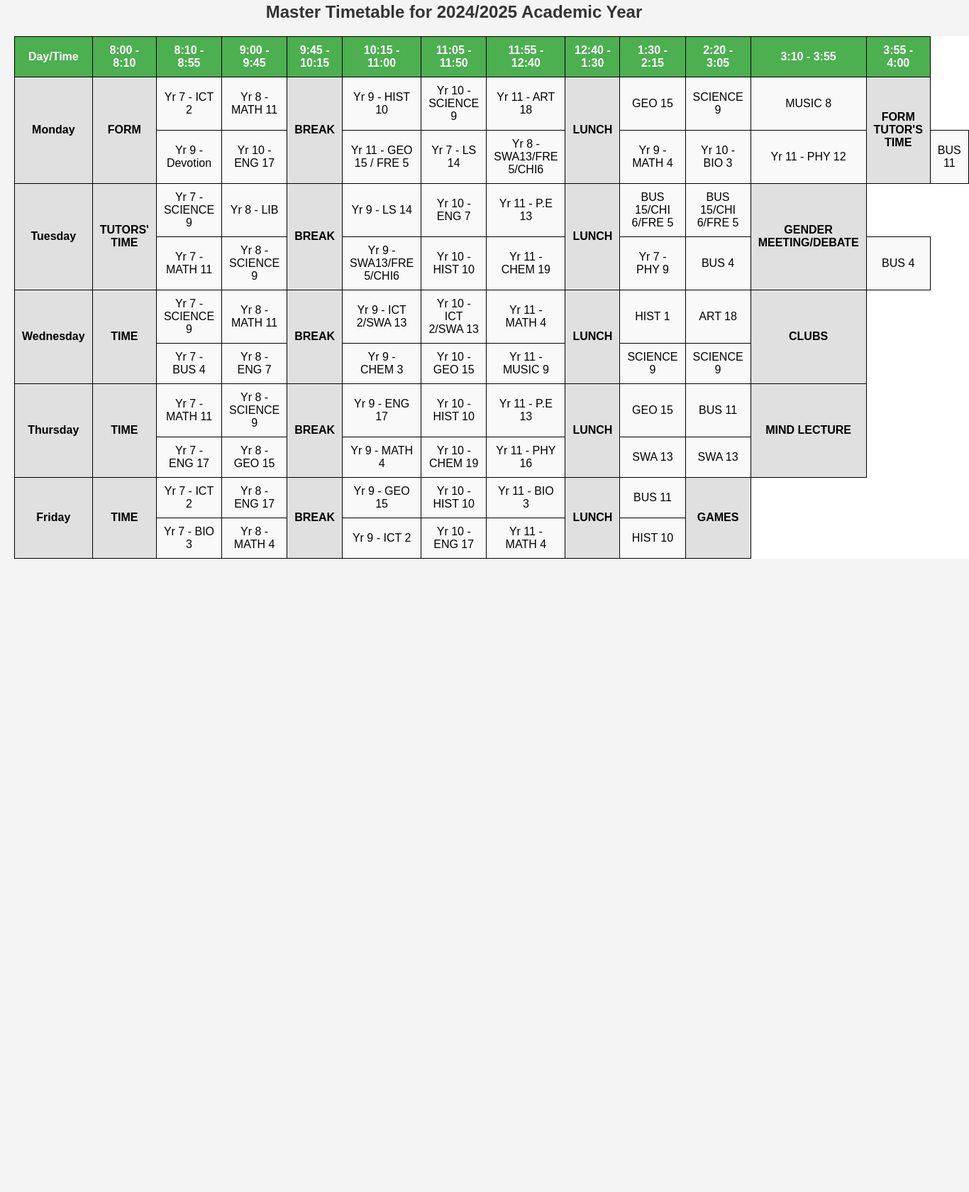
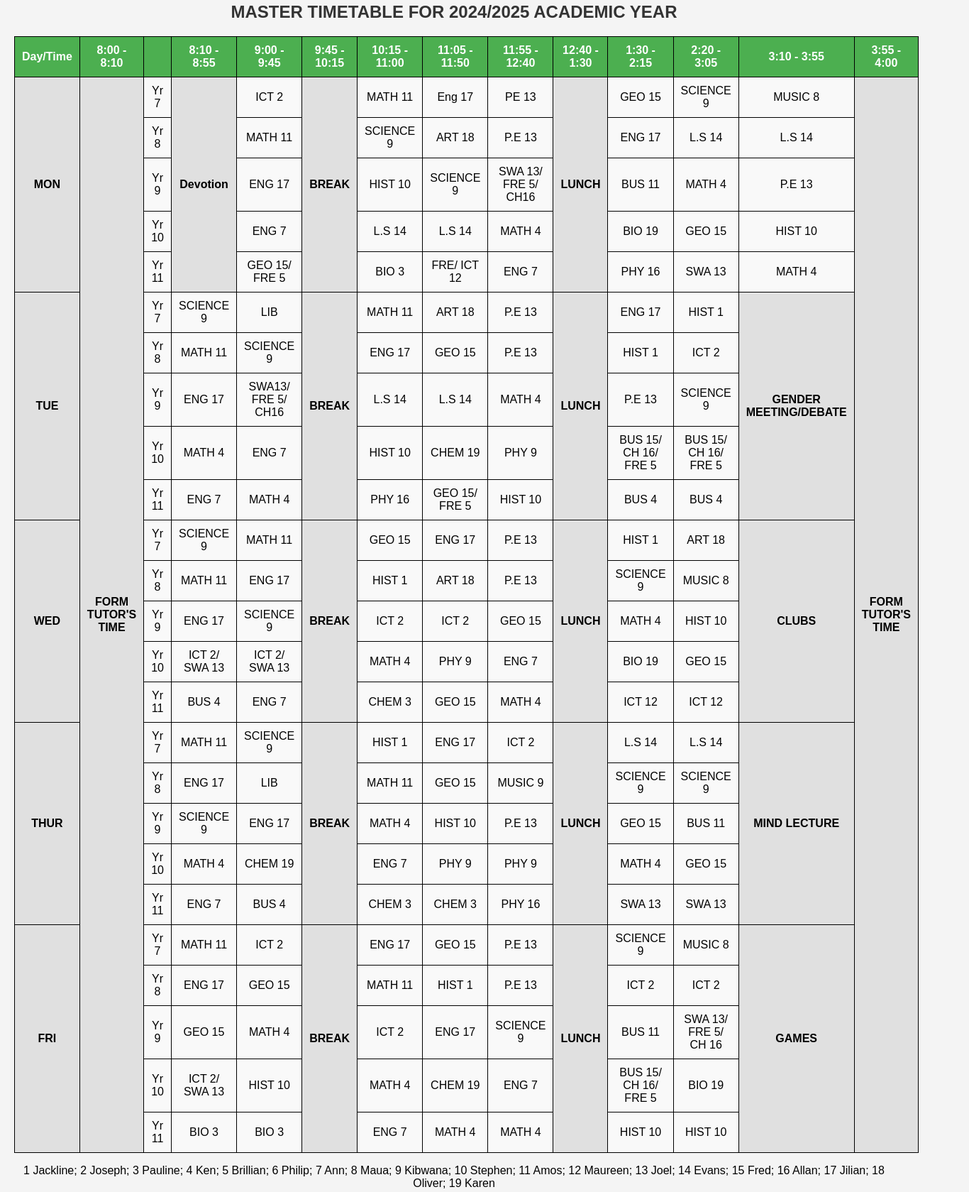
Before and after one commit to silas-karanu/timetable, a plain HTML site: page index.html in a window 1280 px wide. Shown: the part 17-1696 px from the top of the page at 71% size, 1366 px wide, since content can reach past the window. Before the commit the page ends 824 px from the top, so only its background shows below. Drawn offline with Linux system fonts and the light colour scheme.

Commit message:
Update index.html

```diff
--- a/index.html
+++ b/index.html
@@ -7,11 +7,12 @@
     <link rel="stylesheet" href="style.css">
 </head>
 <body>
-    <h2>Master Timetable for 2024/2025 Academic Year</h2>
+    <h2><strong>MASTER TIMETABLE FOR 2024/2025 ACADEMIC YEAR</strong></h2>
     <table>
         <tr>
             <th>Day/Time</th>
             <th>8:00 - 8:10</th>
+            <th></th>
             <th>8:10 - 8:55</th>
             <th>9:00 - 9:45</th>
             <th>9:45 - 10:15</th>
@@ -27,130 +28,310 @@
 
         <!-- Monday -->
         <tr>
-            <td rowspan="2">Monday</td>
-            <td rowspan="2">FORM</td>
-            <td>Yr 7 - ICT 2</td>
-            <td>Yr 8 - MATH 11</td>
-            <td rowspan="2">BREAK</td>
-            <td>Yr 9 - HIST 10</td>
-            <td>Yr 10 - SCIENCE 9</td>
-            <td>Yr 11 - ART 18</td>
-            <td rowspan="2">LUNCH</td>
+            <td rowspan="5">MON</td>
+            <td rowspan="25"><strong>FORM TUTOR'S TIME</strong></td>
+            <td>Yr 7 </td>
+            <td rowspan="5"> Devotion</td>
+            <td> ICT 2</td>
+            <td rowspan="5">BREAK</td>
+            <td> MATH 11</td>
+            <td> Eng 17</td>
+            <td>PE 13</td>
+            <td rowspan="5">LUNCH</td>
             <td>GEO 15</td>
             <td>SCIENCE 9</td>
             <td>MUSIC 8</td>
-            <td rowspan="2">FORM TUTOR'S TIME</td>
-        </tr>
-        <tr>
-            <td>Yr 9 - Devotion</td>
-            <td>Yr 10 - ENG 17</td>
-            <td>Yr 11 - GEO 15 / FRE 5</td>
-            <td>Yr 7 - LS 14</td>
-            <td>Yr 8 - SWA13/FRE 5/CHI6</td>
-            <td>Yr 9 - MATH 4</td>
-            <td>Yr 10 - BIO 3</td>
-            <td>Yr 11 - PHY 12</td>
-            <td>BUS 11</td>
+            <td rowspan="25"><strong>FORM TUTOR'S TIME</strong></td>
         </tr>
 
-        <!-- Tuesday -->
        <tr>
-            <td rowspan="2">Tuesday</td>
-            <td rowspan="2">TUTORS' TIME</td>
-            <td>Yr 7 - SCIENCE 9</td>
-            <td>Yr 8 - LIB</td>
-            <td rowspan="2">BREAK</td>
-            <td>Yr 9 - LS 14</td>
-            <td>Yr 10 - ENG 7</td>
-            <td>Yr 11 - P.E 13</td>
-            <td rowspan="2">LUNCH</td>
-            <td>BUS 15/CHI 6/FRE 5</td>
-            <td>BUS 15/CHI 6/FRE 5</td>
-            <td rowspan="2">GENDER MEETING/DEBATE</td>
+        <td>Yr 8</td>
+        <td>MATH 11</td>
+        <td>SCIENCE 9</td>
+        <td>ART 18</td>
+        <td>P.E 13</td>
+        <td>ENG 17</td>
+        <td>L.S 14</td>
+        <td>L.S 14</td>
        </tr>
+
        <tr>
-            <td>Yr 7 - MATH 11</td>
-            <td>Yr 8 - SCIENCE 9</td>
-            <td>Yr 9 - SWA13/FRE 5/CHI6</td>
-            <td>Yr 10 - HIST 10</td>
-            <td>Yr 11 - CHEM 19</td>
-            <td>Yr 7 - PHY 9</td>
+        <td>Yr 9</td>
+        <td>ENG 17</td>
+        <td>HIST 10</td>
+        <td>SCIENCE 9</td>
+        <td>SWA 13/ FRE 5/ CH16</td>
+        <td>BUS 11</td>
+        <td>MATH 4</td>
+        <td>P.E 13</td>
+       </tr>
+
+       <tr>
+        <td>Yr 10</td>
+        <td>ENG 7</td>
+        <td>L.S 14</td>
+        <td>L.S 14</td>
+        <td>MATH 4</td>
+        <td>BIO 19</td>
+        <td>GEO 15</td>
+        <td>HIST 10</td>
+       </tr>
+
+       <tr>
+        <td>Yr 11</td>
+        <td>GEO 15/ FRE 5</td>
+        <td>BIO 3</td>
+        <td>FRE/ ICT 12</td>
+        <td>ENG 7</td>
+        <td>PHY 16</td>
+        <td>SWA 13</td>
+        <td>MATH 4</td>
+       </tr>
+
+       <!--TUESDAY-->
+       <tr>
+        <td rowspan="5">TUE</td>
+        <td>Yr 7 </td>
+        <td>SCIENCE 9</td>
+        <td>LIB</td>
+        <td rowspan="5">BREAK</td>
+        <td>MATH 11</td>
+        <td>ART 18</td>
+        <td>P.E 13</td>
+        <td rowspan="5">LUNCH</td>
+        <td>ENG 17</td>
+        <td>HIST 1</td>
+        <td rowspan="5">GENDER MEETING/DEBATE </td>
+       </tr>
+
+       <tr>
+        <td>Yr 8</td>
+        <td>MATH 11</td>
+        <td>SCIENCE 9</td>
+        <td>ENG 17</td>
+        <td>GEO 15</td>
+        <td>P.E 13</td>
+        <td>HIST 1</td>
+        <td>ICT 2</td>
+       </tr>
+
+       <tr>
+        <td>Yr 9</td>
+        <td>ENG 17</td>
+        <td>SWA13/ FRE 5/ CH16</td>
+        <td>L.S 14</td>
+        <td>L.S 14</td>
+        <td>MATH 4</td>
+        <td>P.E 13</td>
+        <td>SCIENCE 9</td>
+       </tr>
+
+       <tr>
+        <td>Yr 10</td>
+        <td>MATH 4</td>
+        <td>ENG 7</td>
+        <td>HIST 10</td>
+        <td>CHEM 19</td>
+        <td>PHY 9</td>
+        <td>BUS 15/ CH 16/ FRE 5</td>
+        <td>BUS 15/ CH 16/ FRE 5</td>
+       </tr>
+
+       <tr>
+        <td>Yr 11</td>
+        <td>ENG 7</td>
+        <td>MATH 4</td>
+        <td>PHY 16</td>
+        <td>GEO 15/ FRE 5</td>
+        <td> HIST 10</td>
         <td>BUS 4</td>
         <td>BUS 4</td>
        </tr>
 
-        <!-- Wednesday -->
+       <!--WEDNESDAY-->
+
        <tr>
-            <td rowspan="2">Wednesday</td>
-            <td rowspan="2">TIME</td>
-            <td>Yr 7 - SCIENCE 9</td>
-            <td>Yr 8 - MATH 11</td>
-            <td rowspan="2">BREAK</td>
-            <td>Yr 9 - ICT 2/SWA 13</td>
-            <td>Yr 10 - ICT 2/SWA 13</td>
-            <td>Yr 11 - MATH 4</td>
-            <td rowspan="2">LUNCH</td>
+        <td rowspan="5">WED</td>
+        <td>Yr 7 </td>
+        <td>SCIENCE 9</td>
+        <td>MATH 11</td>
+        <td rowspan="5">BREAK</td>
+        <td>GEO 15</td>
+        <td>ENG 17</td>
+        <td>P.E 13</td>
+        <td rowspan="5">LUNCH</td>
         <td>HIST 1</td>
         <td>ART 18</td>
-            <td rowspan="2">CLUBS</td>
+        <td rowspan="5">CLUBS</td>
        </tr>
+
        <tr>
-            <td>Yr 7 - BUS 4</td>
-            <td>Yr 8 - ENG 7</td>
-            <td>Yr 9 - CHEM 3</td>
-            <td>Yr 10 - GEO 15</td>
-            <td>Yr 11 - MUSIC 9</td>
+        <td>Yr 8</td>
+        <td>MATH 11</td>
+        <td>ENG 17</td>
+        <td>HIST 1</td>
+        <td>ART 18</td>
+        <td>P.E 13</td>
+        <td>SCIENCE 9</td>
+        <td>MUSIC 8</td>
+       </tr>
+
+       <tr>
+        <td>Yr 9</td>
+        <td>ENG 17</td>
+        <td>SCIENCE 9</td>
+        <td>ICT 2</td>
+        <td>ICT 2</td>
+        <td>GEO 15</td>
+        <td>MATH 4</td>
+        <td>HIST 10</td>
+       </tr>
+
+       <tr>
+        <td>Yr 10</td>
+        <td>ICT 2/ SWA 13</td>
+        <td>ICT 2/ SWA 13</td>
+        <td>MATH 4</td>
+        <td>PHY 9</td>
+        <td>ENG 7</td>
+        <td>BIO 19</td>
+        <td>GEO 15</td>
+       </tr>
+
+       <tr>
+        <td>Yr 11</td>
+        <td>BUS 4</td>
+        <td> ENG 7</td>
+        <td>CHEM 3</td>
+        <td>GEO 15</td>
+        <td> MATH 4</td>
+        <td>ICT 12</td>
+        <td>ICT 12</td>
+       </tr>
+
+
+       <!--THURSDAY-->
+       <tr>
+        <td rowspan="5">THUR</td>
+        <td>Yr 7 </td>
+        <td>MATH 11</td>
+        <td>SCIENCE 9</td>
+        <td rowspan="5">BREAK</td>
+        <td>HIST 1</td>
+        <td>ENG 17</td>
+        <td>ICT 2</td>
+        <td rowspan="5">LUNCH</td>
+        <td>L.S 14</td>
+        <td>L.S 14</td>
+        <td rowspan="5">MIND LECTURE</td>
+       </tr>
+
+       <tr>
+        <td>Yr 8</td>
+        <td>ENG 17</td>
+        <td>LIB</td>
+        <td>MATH 11</td>
+        <td>GEO 15</td>
+        <td>MUSIC 9</td>
         <td>SCIENCE 9</td>
         <td>SCIENCE 9</td>
        </tr>
 
-        <!-- Thursday -->
        <tr>
-            <td rowspan="2">Thursday</td>
-            <td rowspan="2">TIME</td>
-            <td>Yr 7 - MATH 11</td>
-            <td>Yr 8 - SCIENCE 9</td>
-            <td rowspan="2">BREAK</td>
-            <td>Yr 9 - ENG 17</td>
-            <td>Yr 10 - HIST 10</td>
-            <td>Yr 11 - P.E 13</td>
-            <td rowspan="2">LUNCH</td>
+        <td>Yr 9</td>
+        <td>SCIENCE 9</td>
+        <td>ENG 17</td>
+        <td>MATH 4</td>
+        <td>HIST 10</td>
+        <td>P.E 13</td>
         <td>GEO 15</td>
         <td>BUS 11</td>
-            <td rowspan="2">MIND LECTURE</td>
        </tr>
+
        <tr>
-            <td>Yr 7 - ENG 17</td>
-            <td>Yr 8 - GEO 15</td>
-            <td>Yr 9 - MATH 4</td>
-            <td>Yr 10 - CHEM 19</td>
-            <td>Yr 11 - PHY 16</td>
+        <td>Yr 10</td>
+        <td>MATH 4</td>
+        <td>CHEM 19</td>
+        <td>ENG 7</td>
+        <td>PHY 9</td>
+        <td>PHY 9</td>
+        <td>MATH 4</td>
+        <td>GEO 15</td>
+       </tr>
+
+       <tr>
+        <td>Yr 11</td>
+        <td>ENG 7</td>
+        <td>BUS 4</td>
+        <td>CHEM 3</td>
+        <td>CHEM 3</td>
+        <td>PHY 16</td>
         <td>SWA 13</td>
         <td>SWA 13</td>
        </tr>
 
-        <!-- Friday -->
+
+       <!--FRIDAY-->
        <tr>
-            <td rowspan="2">Friday</td>
-            <td rowspan="2">TIME</td>
-            <td>Yr 7 - ICT 2</td>
-            <td>Yr 8 - ENG 17</td>
-            <td rowspan="2">BREAK</td>
-            <td>Yr 9 - GEO 15</td>
-            <td>Yr 10 - HIST 10</td>
-            <td>Yr 11 - BIO 3</td>
-            <td rowspan="2">LUNCH</td>
+        <td rowspan="5">FRI</td>
+        <td>Yr 7 </td>
+        <td>MATH 11</td>
+        <td>ICT 2</td>
+        <td rowspan="5">BREAK</td>
+        <td>ENG 17</td>
+        <td>GEO 15</td>
+        <td>P.E 13</td>
+        <td rowspan="5">LUNCH</td>
+        <td>SCIENCE 9</td>
+        <td>MUSIC 8</td>
+        <td rowspan="5">GAMES</td>
+       </tr>
+
+       <tr>
+        <td>Yr 8</td>
+        <td>ENG 17</td>
+        <td>GEO 15</td>
+        <td>MATH 11</td>
+        <td>HIST 1</td>
+        <td>P.E 13</td>
+        <td>ICT 2</td>
+        <td>ICT 2</td>
+       </tr>
+
+       <tr>
+        <td>Yr 9</td>
+        <td>GEO 15</td>
+        <td>MATH 4</td>
+        <td>ICT 2</td>
+        <td>ENG 17</td>
+        <td>SCIENCE 9</td>
         <td>BUS 11</td>
-            <td rowspan="2">GAMES</td>
+        <td>SWA 13/ FRE 5/ CH 16</td>
        </tr>
+
        <tr>
-            <td>Yr 7 - BIO 3</td>
-            <td>Yr 8 - MATH 4</td>
-            <td>Yr 9 - ICT 2</td>
-            <td>Yr 10 - ENG 17</td>
-            <td>Yr 11 - MATH 4</td>
+        <td>Yr 10</td>
+        <td>ICT 2/ SWA 13</td>
+        <td>HIST 10</td>
+        <td>MATH 4</td>
+        <td>CHEM 19</td>
+        <td>ENG 7</td>
+        <td>BUS 15/ CH 16/ FRE 5</td>
+        <td>BIO 19</td>
+       </tr>
+
+       <tr>
+        <td>Yr 11</td>
+        <td>BIO 3</td>
+        <td>BIO 3</td>
+        <td>ENG 7</td>
+        <td>MATH 4</td>
+        <td>MATH 4</td>
+        <td>HIST 10</td>
         <td>HIST 10</td>
        </tr>
 </table>
+
+<p>1 Jackline; 2 Joseph; 3 Pauline; 4 Ken; 5 Brillian; 6 Philip; 7 Ann; 8 Maua; 9 Kibwana; 10 Stephen; 11 Amos; 12 Maureen; 13 Joel; 14 Evans; 15 Fred; 16 Allan; 17 Jilian; 18 Oliver; 19 Karen</p>
 </body>
 </html>
```
Lines whose indentation alone changed are shown as unchanged.
